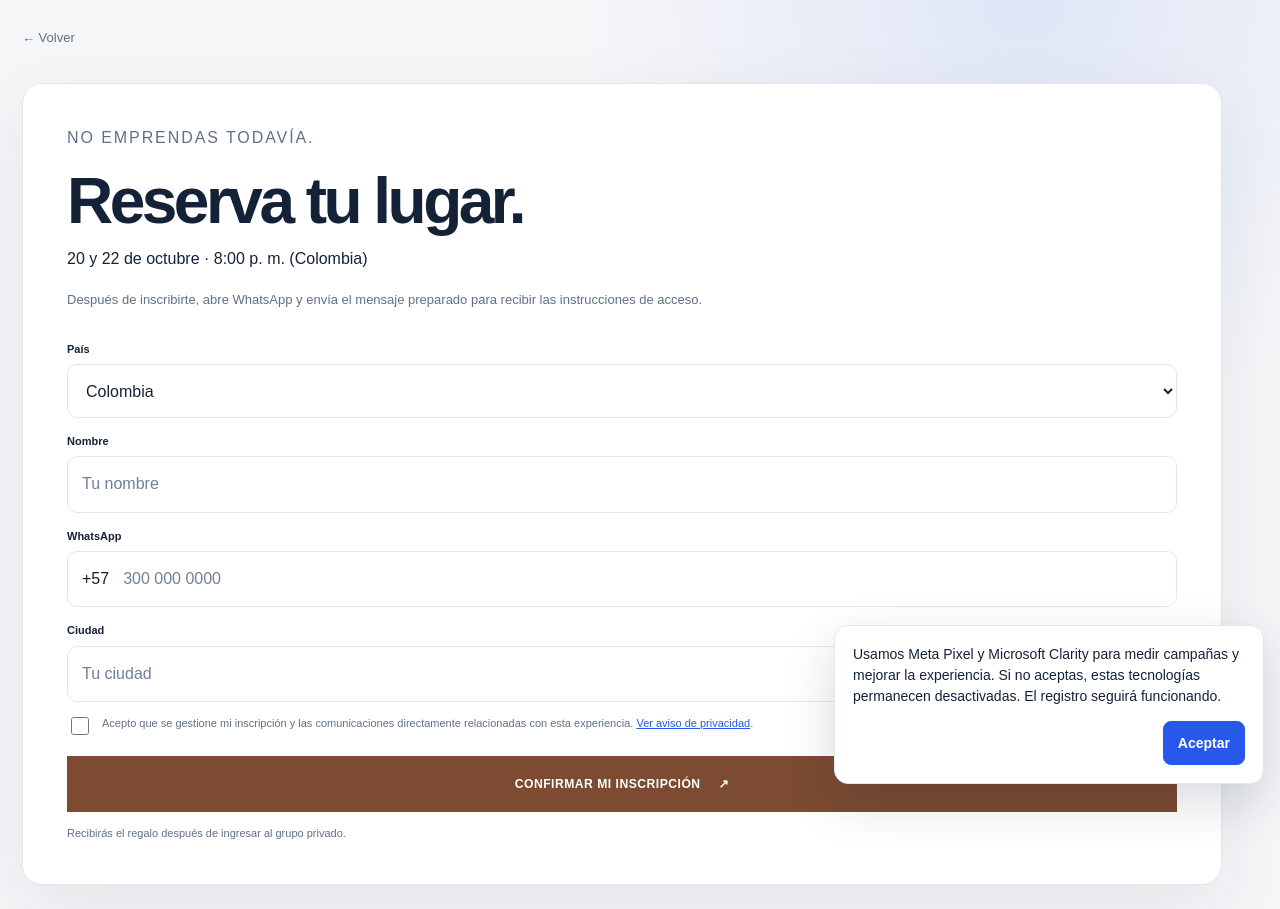
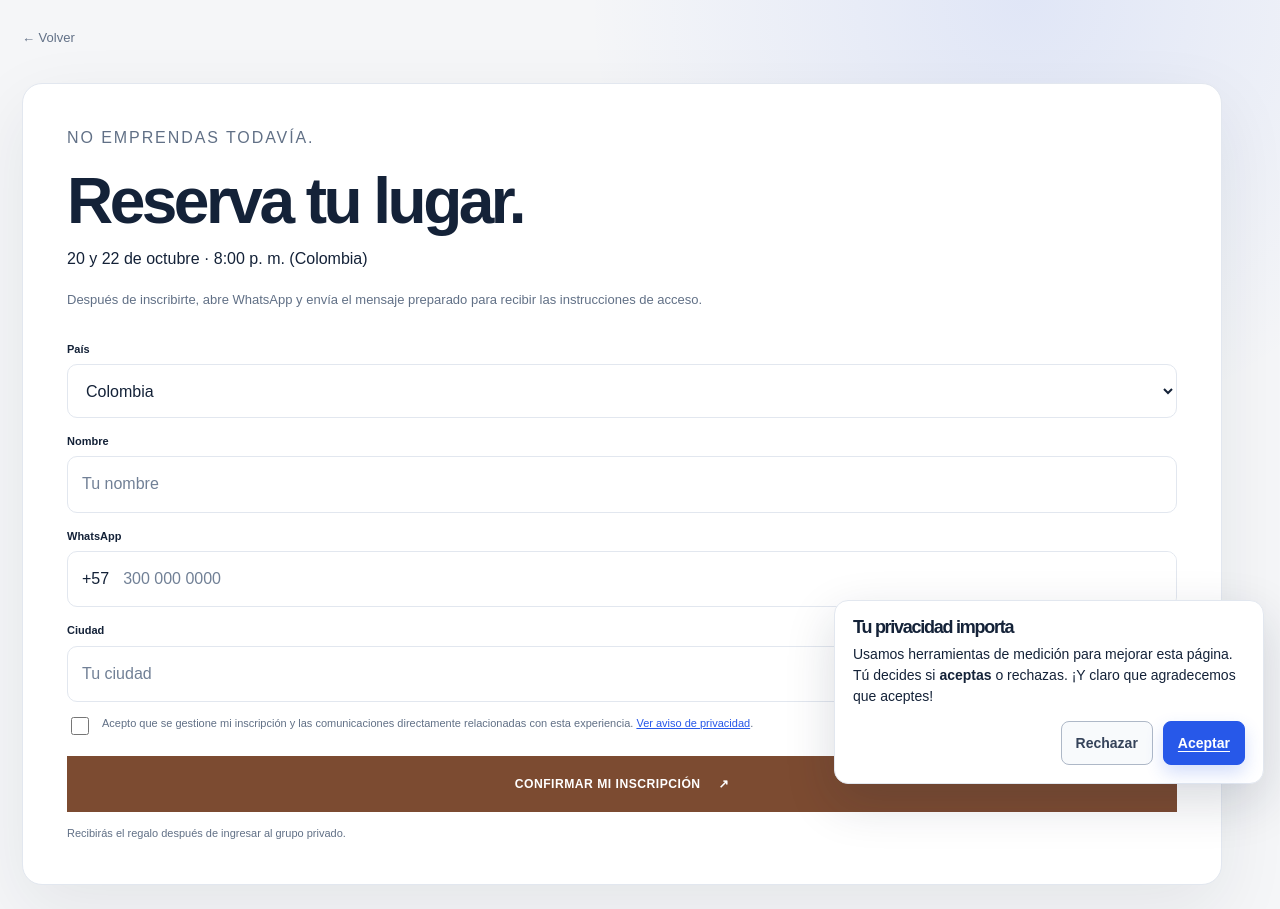
Before and after one commit to germanospinaroa/Vetta, a Next.js app: page /registro in a window 1280 px wide. Built offline with nearby package versions, Linux system fonts and the light colour scheme; no server answers.

Commit message:
Add compact privacy choice banner

```diff
--- a/components/analytics-consent.tsx
+++ b/components/analytics-consent.tsx
@@ -24,8 +24,10 @@ export function AnalyticsConsent() {
     setVisible(false);
   }
   return <aside className="analytics-consent" aria-label="Preferencias de privacidad">
-    <p>Usamos Meta Pixel y Microsoft Clarity para medir campañas y mejorar la experiencia. Si no aceptas, estas tecnologías permanecen desactivadas. El registro seguirá funcionando.</p>
+    <h2>Tu privacidad importa</h2>
+    <p>Usamos herramientas de medición para mejorar esta página. Tú decides si <strong>aceptas</strong> o rechazas. ¡Y claro que agradecemos que aceptes!</p>
     <div className="analytics-consent-actions">
+      <button type="button" className="analytics-consent-reject" onClick={() => savePreferences(false, false)}>Rechazar</button>
       <button type="button" className="analytics-consent-accept" onClick={() => savePreferences(true, true)}>Aceptar</button>
     </div>
   </aside>;
```
Also changed, not shown: app/globals.css.
